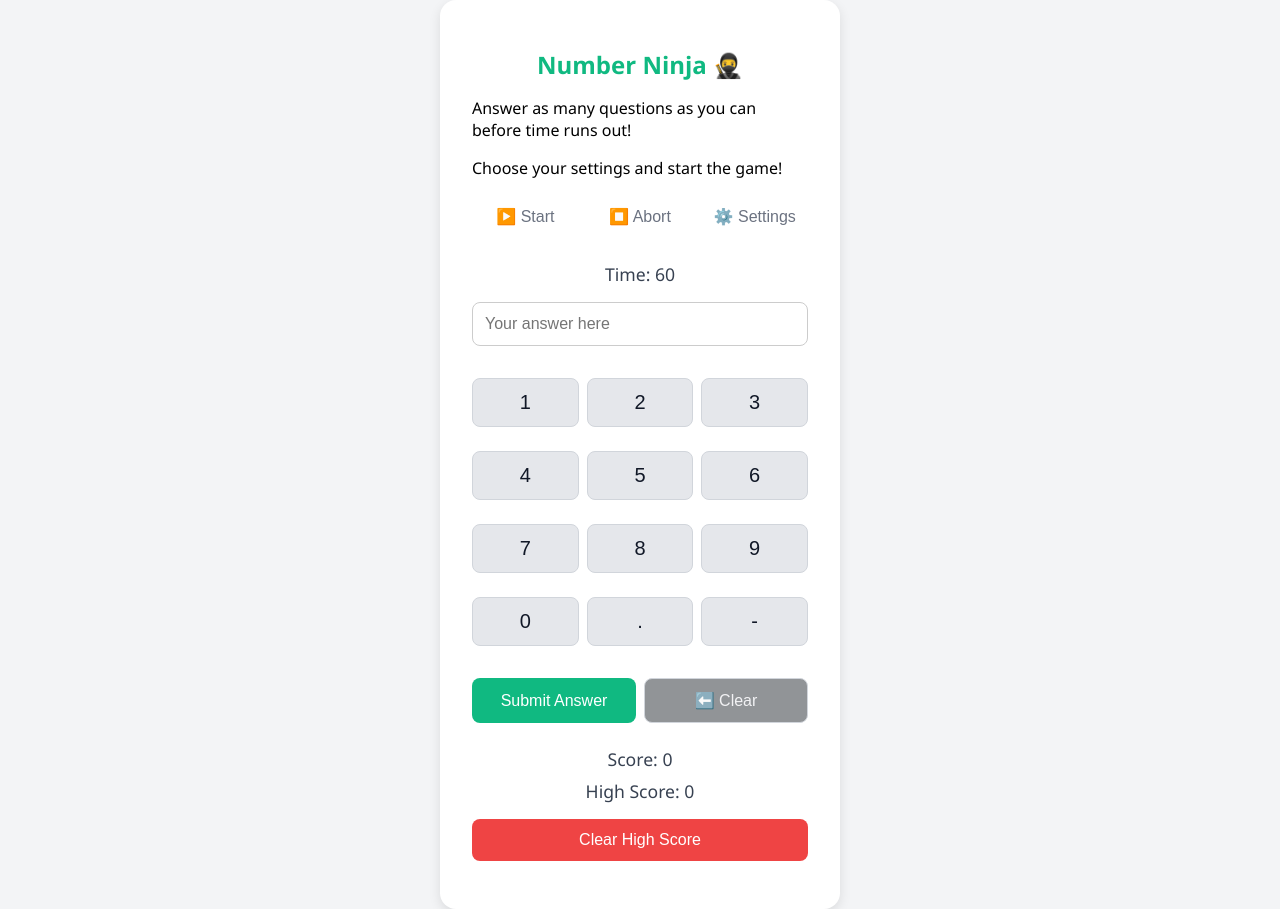
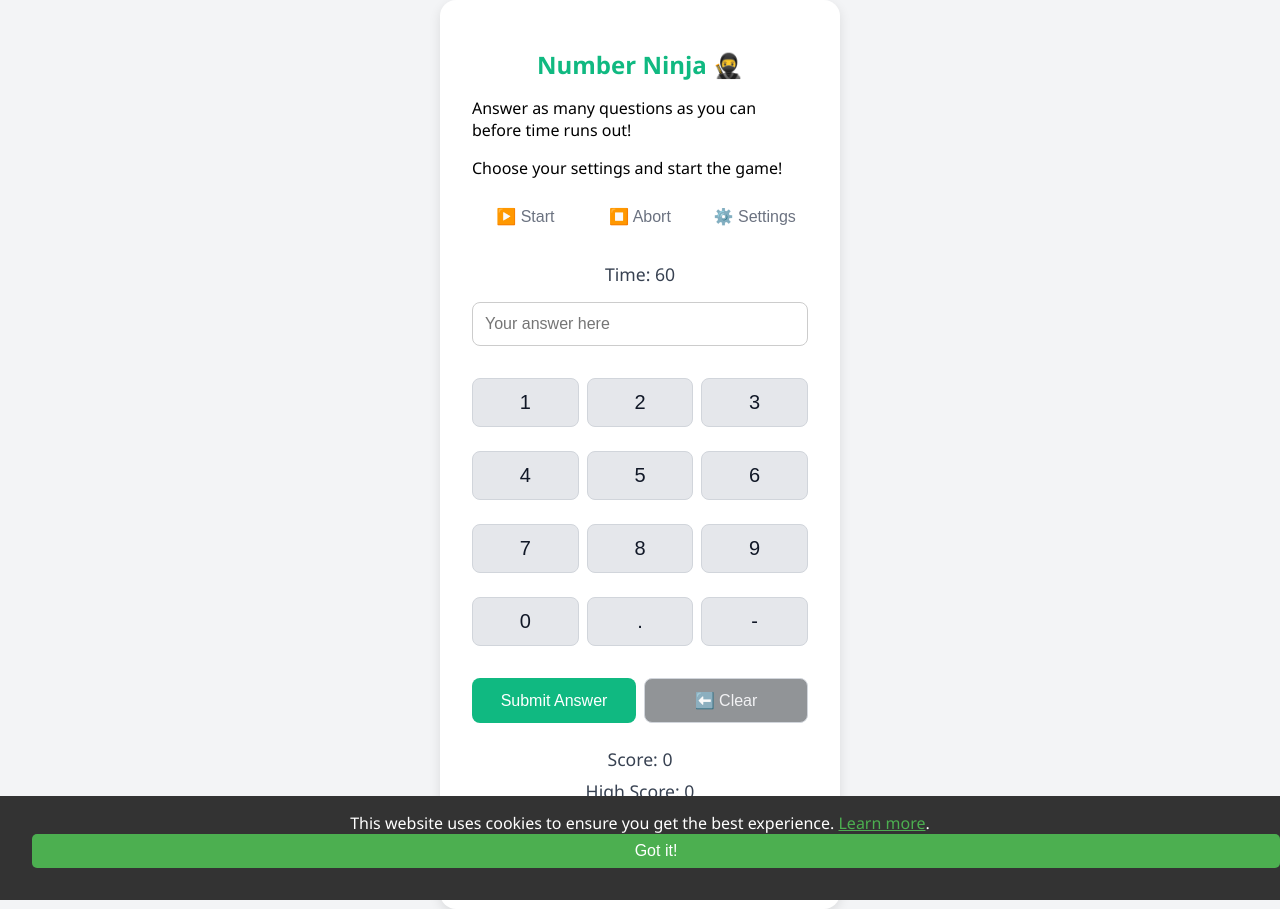
Before and after one commit to manmohanp/manmohanp.github.io, a Jekyll site: the page games/numberninja.html, which Jekyll copies as it is, in a window 1280 px wide. Built offline with Jekyll 4.4.1, drawn with Linux system fonts in a browser that asks for light colours; some of the changed lines change nothing that is shown.

Commit message:
Update numberninja.html

```diff
--- a/games/numberninja.html
+++ b/games/numberninja.html
@@ -150,15 +150,6 @@
     }
   </style>
 </head>
-<!-- Google tag (gtag.js) -->
-<script async src="https://www.googletagmanager.com/gtag/js?id=G-3MTN163E1H"></script>
-<script>
-  window.dataLayer = window.dataLayer || [];
-  function gtag(){dataLayer.push(arguments);}
-  gtag('js', new Date());
-
-  gtag('config', 'G-3MTN163E1H');
-</script>
 <body>
 
   <div class="container">
@@ -245,6 +236,11 @@
 
   <audio id="correctSound" src="https://actions.google.com/sounds/v1/cartoon/clang_and_wobble.ogg"></audio>
   <audio id="wrongSound" src="https://actions.google.com/sounds/v1/cartoon/cartoon_boing.ogg"></audio>
+
+  <div id="cookieConsent" style="display: none; position: fixed; bottom: 0; left: 0; width: 100%; background: #333; color: white; padding: 1rem; text-align: center; z-index: 1000;">
+    This website uses cookies to ensure you get the best experience. <a href="#" style="color: #4caf50;">Learn more</a>.
+    <button onclick="acceptCookies()" style="margin-left: 1rem; background: #4caf50; color: white; border: none; padding: 0.5rem 1rem; border-radius: 5px; cursor: pointer;">Got it!</button>
+  </div>
 
   <script>
     let currentAnswer;
@@ -408,6 +404,20 @@
       document.getElementById('userAnswer').value = '';
       generateQuestion();
     }
+
+    function checkCookieConsent() {
+      if (!localStorage.getItem('cookieConsent')) {
+        document.getElementById('cookieConsent').style.display = 'block';
+      }
+    }
+
+    function acceptCookies() {
+      localStorage.setItem('cookieConsent', 'true');
+      document.getElementById('cookieConsent').style.display = 'none';
+    }
+
+    window.onload = checkCookieConsent;
+
   </script>
 </body>
 </html>
```
